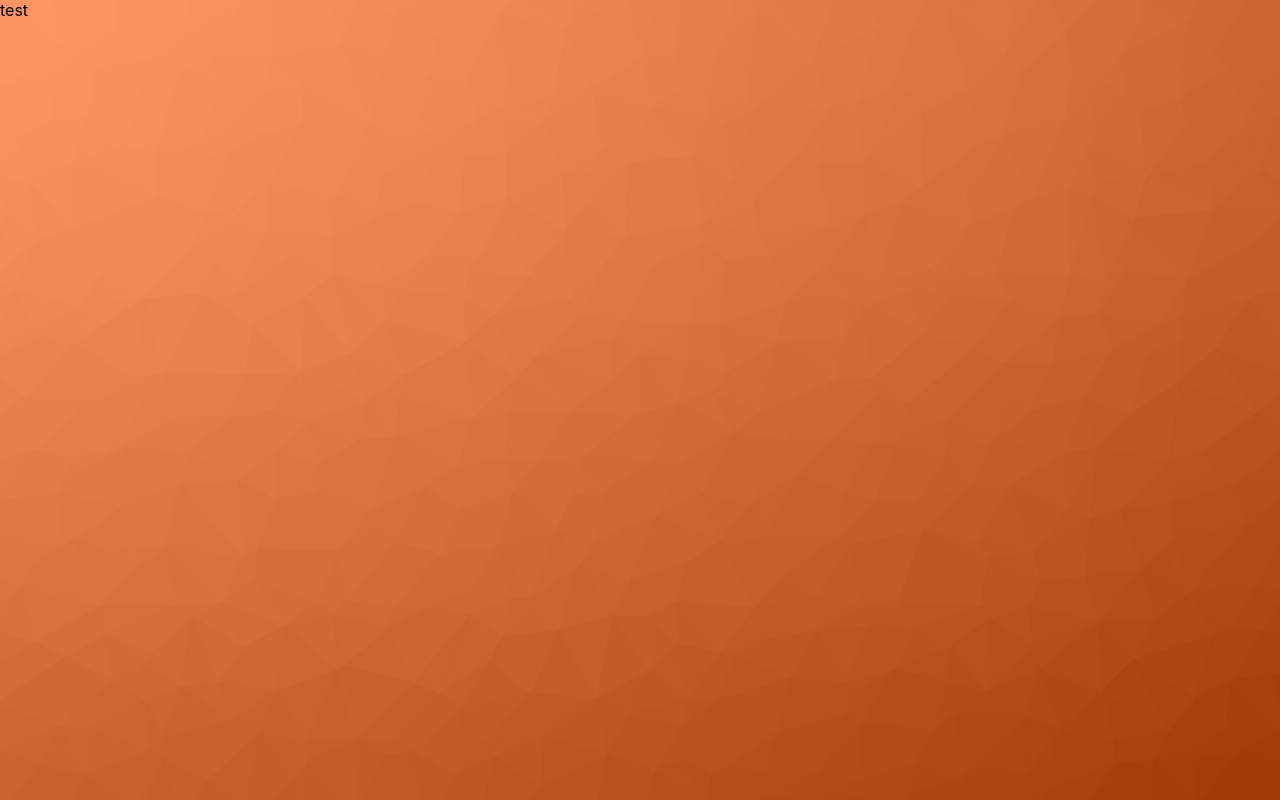
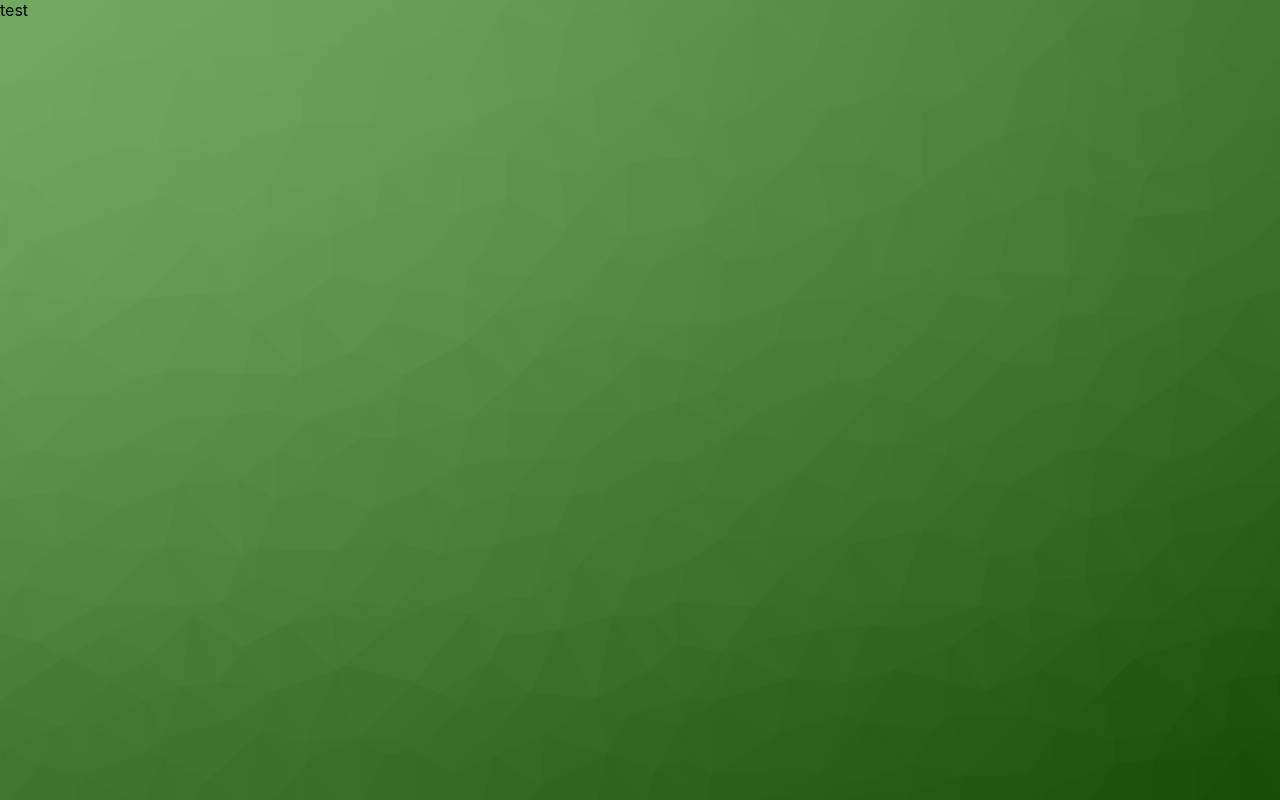
Before and after one commit to nilslambertz/pathfinding-algorithms, a React (Create React App) app: page / in a window 1280 px wide. Built offline with nearby package versions, Linux system fonts and the light colour scheme.

Commit message:
added basic styling

```diff
--- a/src/App.css
+++ b/src/App.css
@@ -3,5 +3,5 @@
     flex-direction: column;
     height: 100%;
     width: 100%;
-    background-color: rgba(255, 83, 0, 0.6);
+    background-color: rgba(28, 115, 0, 0.6);
 }
```
